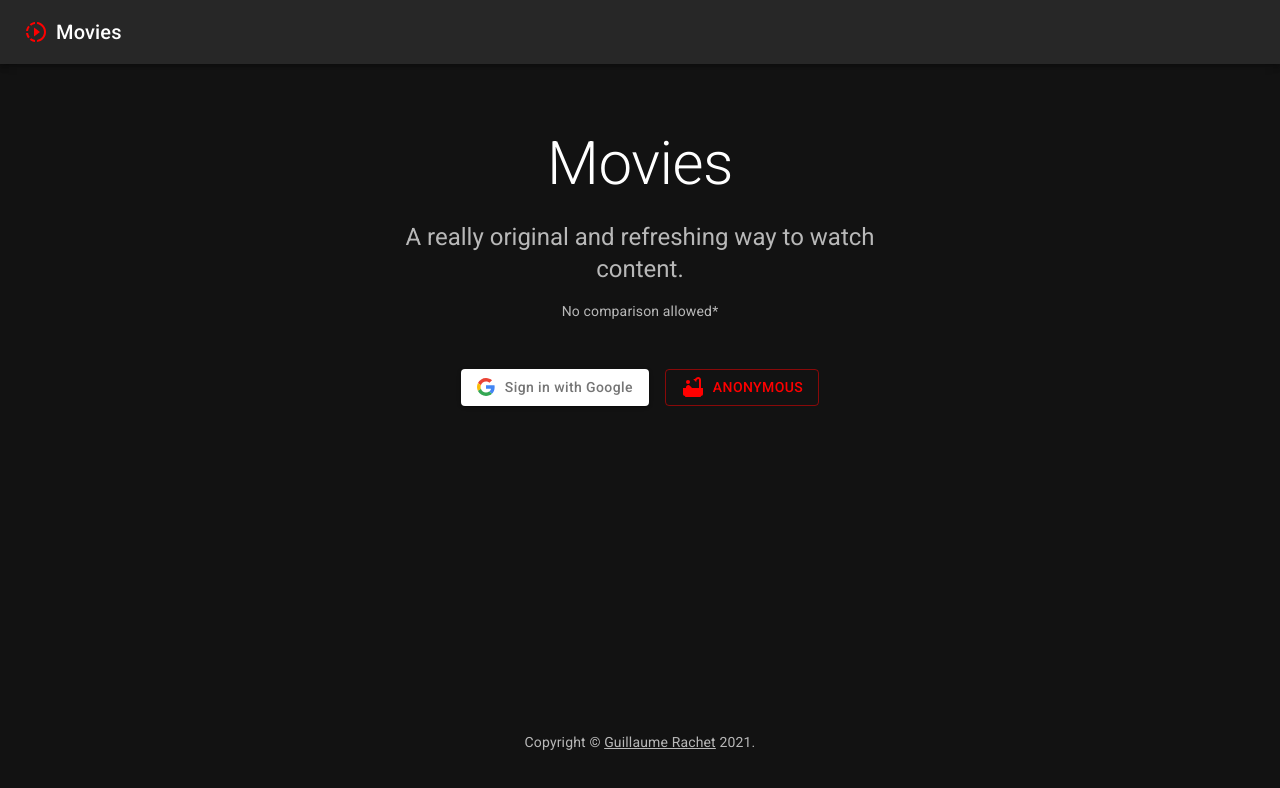
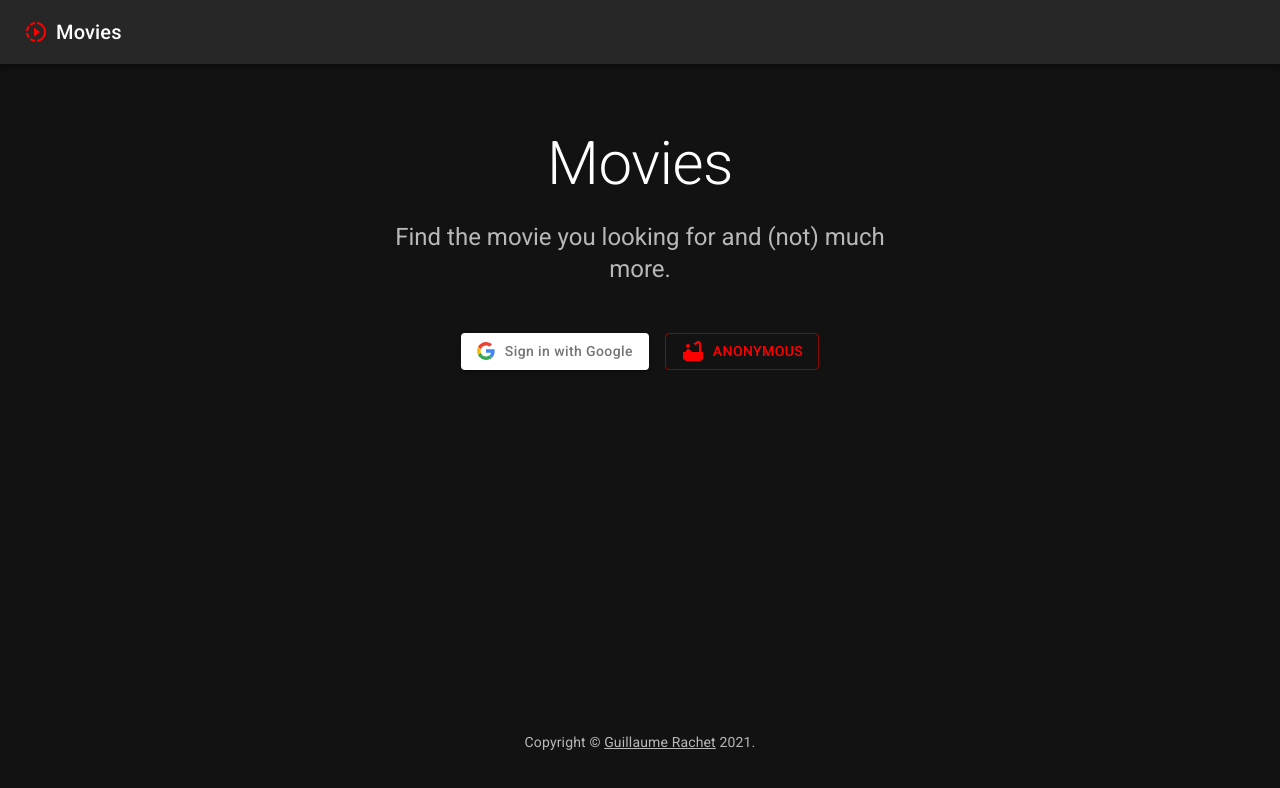
Before and after one commit to grachet/react-redux-hook-ts-jest, a React (Create React App) app: page /login in a window 1280 px wide. Shown: the top 788 px of the page. Built offline with nearby package versions, Linux system fonts and the light colour scheme; no server answers.

Commit message:
fix API + login text

```diff
--- a/src/app/pages/login/Login.tsx
+++ b/src/app/pages/login/Login.tsx
@@ -7,7 +7,7 @@ import Stack from '@mui/material/Stack';
 import Toolbar from '@mui/material/Toolbar';
 import Typography from '@mui/material/Typography';
 import React from 'react';
-import { APP_TITLE, LOGIN_SUBTITLE, LOGIN_TITLE, MY_NAME, PORTFOLIO_URL } from '../../../constantes/textConstantes';
+import { APP_TITLE, LOGIN_TITLE, MY_NAME, PORTFOLIO_URL } from '../../../constantes/textConstantes';
 import LoginButton from '../../../features/auth/LoginButton';
 
 function Copyright() {
@@ -54,9 +54,6 @@ export default function Home() {
                     <Typography variant="h5" align="center" color="text.secondary" paragraph>
                         {LOGIN_TITLE}
                     </Typography>
-                    <Typography variant="body2" align="center" color="text.secondary" paragraph>
-                        {LOGIN_SUBTITLE}
-                    </Typography>
                     <Stack
                         sx={{ pt: 4 }}
                         direction="row"
--- a/src/constantes/textConstantes.ts
+++ b/src/constantes/textConstantes.ts
@@ -1,7 +1,6 @@
 export const APP_TITLE = "Movies";
 export const MY_NAME = "Guillaume Rachet";
-export const LOGIN_TITLE = "A really original and refreshing way to watch content.";
-export const LOGIN_SUBTITLE = "No comparison allowed*";
+export const LOGIN_TITLE = "Find the movie you looking for and (not) much more.";
 
 export const REPOSITORY_URL = "https://github.com/grachet/react-redux-hook-ts-jest";
 export const PORTFOLIO_URL = "https://grachet.github.io/";
--- a/src/features/movie/movieSlice.ts
+++ b/src/features/movie/movieSlice.ts
@@ -69,7 +69,7 @@ export const toprated = createAsyncThunk(
     'movie/toprated',
     async (_, { getState }) => {
         const { movie } = getState() as { movie: MovieState };
-        const response = await getUpcomingMovies(movie.topratedPage);
+        const response = await getTopRatedMovies(movie.topratedPage);
         return response?.results || [];
     }
 );
@@ -87,7 +87,7 @@ export const upcoming = createAsyncThunk(
     'movie/upcoming',
     async (_, { getState }) => {
         const { movie } = getState() as { movie: MovieState };
-        const response = await getTopRatedMovies(movie.upcomingPage);
+        const response = await getUpcomingMovies(movie.upcomingPage);
         return response?.results || [];
     }
 );
```
